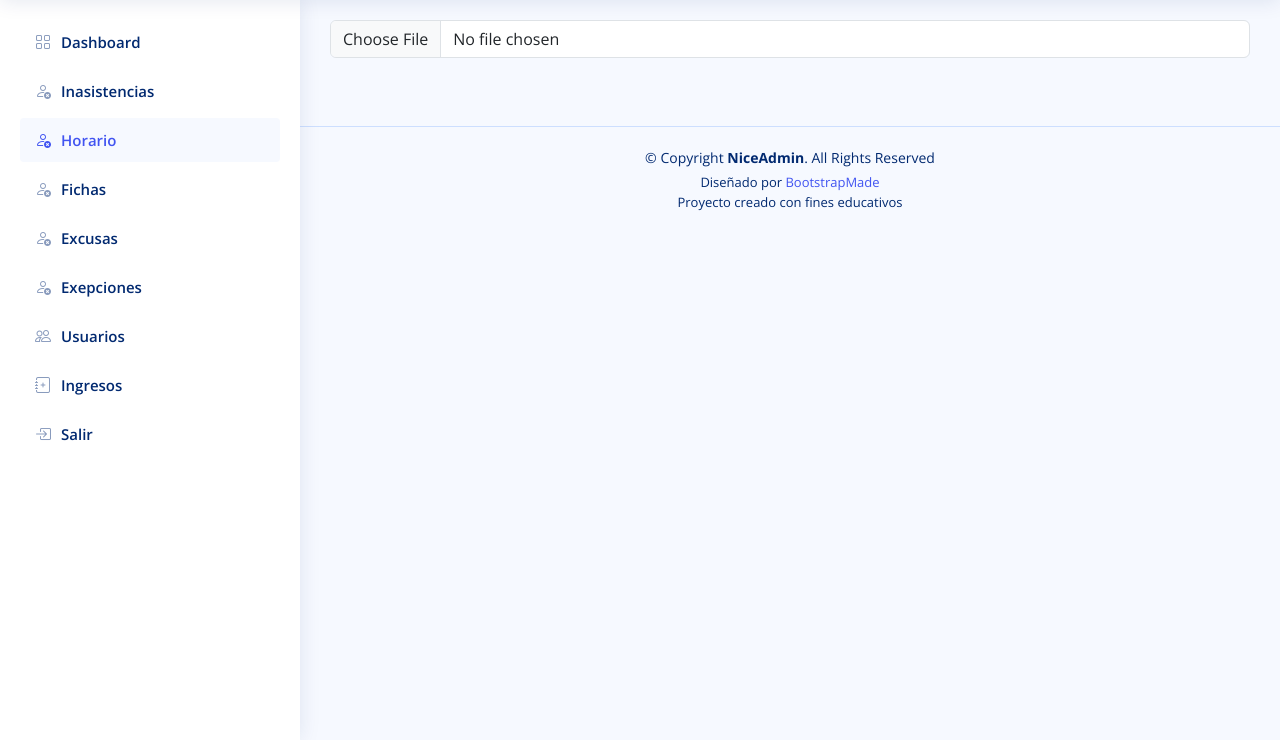
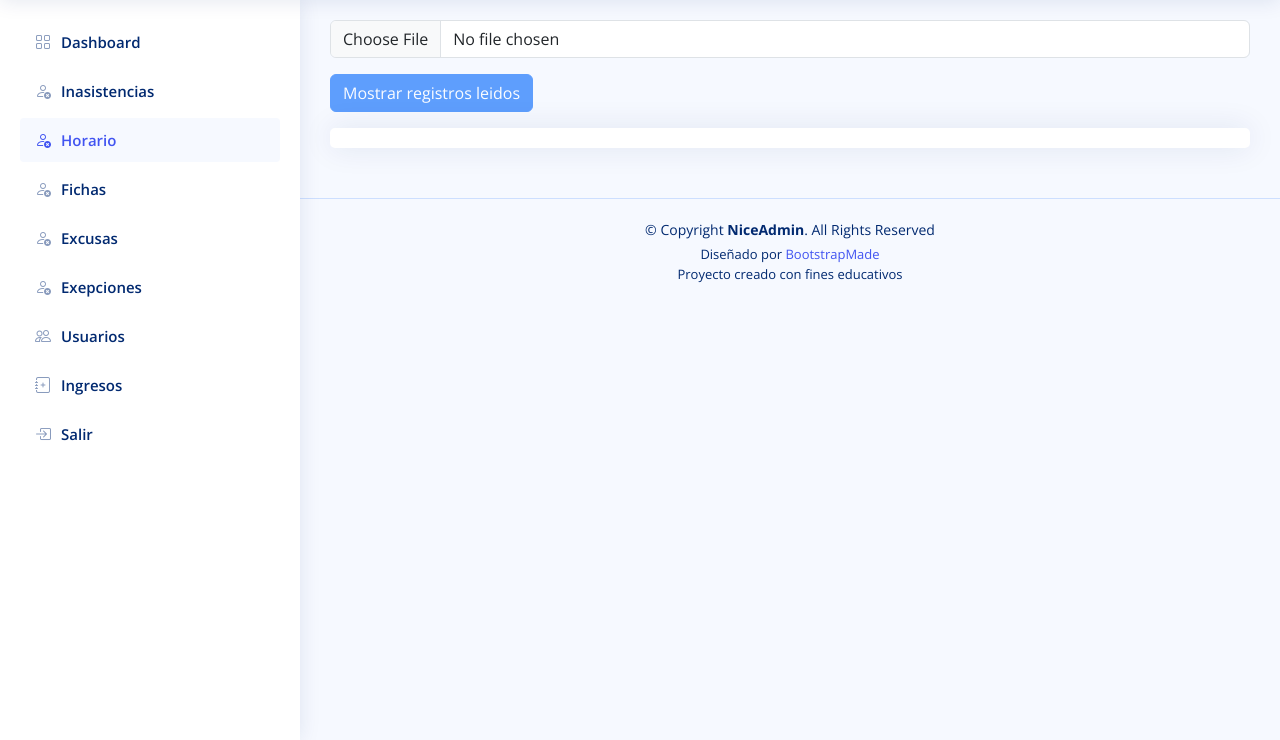
Before and after one commit to sebaslopezg/inasistencias, a PHP site: page /inasistencias/horario in a window 1280 px wide. Shown: the part 60-800 px from the top of the page. Run offline with PHP 8.4, Linux system fonts and the light colour scheme; some libraries are stand-ins or nearby versions.

Commit message:
cambios acentados en horarios

```diff
--- a/Assets/js/horario.js
+++ b/Assets/js/horario.js
@@ -1,4 +1,7 @@
 const input = document.getElementById('excel')
+const alertZone = document.querySelector('#alertZone')
+const btnMostrarRegistrosLeidos = document.querySelector('#btnMostrarRegistrosLeidos')
+
 const date = new Date()
 const display = document.querySelector('#display')
 const meses = [
@@ -33,6 +36,12 @@ const celdas = [
 let fileStatus = {}
 let ficha = null
 
+btnMostrarRegistrosLeidos.addEventListener('click', ()=> {
+    if (horario != null) {
+        fntPrintHorario()
+    }
+})
+
 input.addEventListener('change', () => {
     fileStatus = {
         code: 0,
@@ -55,8 +64,22 @@ input.addEventListener('change', () => {
                 fntSearchFicha(rows)
                 if (fntCheckStatus()) {
                     fntSearchHorarios(rows)
-                    fntPrintHorario()
                     procesData(horario)
+                    if (horario == null) {
+                        Swal.fire({
+                            title: "Error",
+                            text: "No se lograron obtener datos",
+                            icon: "error"
+                        });
+                    }else{
+                        Swal.fire({
+                            title: "Carga de datos",
+                            text: "Se han cargado datos",
+                            icon: "info"
+                        });
+                        printAlert()
+                        enableButtons()
+                    }
                 }
             })
         }
@@ -206,6 +229,17 @@ function fntCompareMounths(data){
     return respuesta
 }
 
+function printAlert(){
+    let cantidadRegistros = 0
+    Object.entries(horario).forEach(row => cantidadRegistros++)
+
+    html = `
+    <div class="alert alert-primary alert-dismissible fade show" role="alert">
+        Cantidad de registros leidos: ${cantidadRegistros}
+    </div>
+    `
+    alertZone.innerHTML = html
+}
 
 function fntPrintHorario(){
 
@@ -272,3 +306,7 @@ function procesData(data){
         console.log(dataRow)
     })
 }
+
+function enableButtons(){
+    btnMostrarRegistrosLeidos.removeAttribute('disabled')
+}
--- a/Views/Horario/horario.php
+++ b/Views/Horario/horario.php
@@ -1,10 +1,23 @@
 <?php header_admin($data); ?>
   <main id="main" class="main">
 
-  <input class="form-control" type="file" id="excel">
+  <div class="mb-3">
+    <input class="form-control" type="file" id="excel">
+  </div>
 
-  <br><br>
-  <div id="display"></div>
+  <div class="mb-3">
+    <button id="btnMostrarRegistrosLeidos" class="btn btn-primary" disabled>Mostrar registros leidos</button>
+  </div>
+
+  <div id="alertZone"></div>
+
+  <div class="card">
+    <div class="card-body">
+      <div id="display"></div>
+    </div>
+  </div>
+
+
 
   </main><!-- End #main -->
   <script src="<?= media() ?>/vendor/read-excel-file/read-excel-file.min.js"></script>
```
